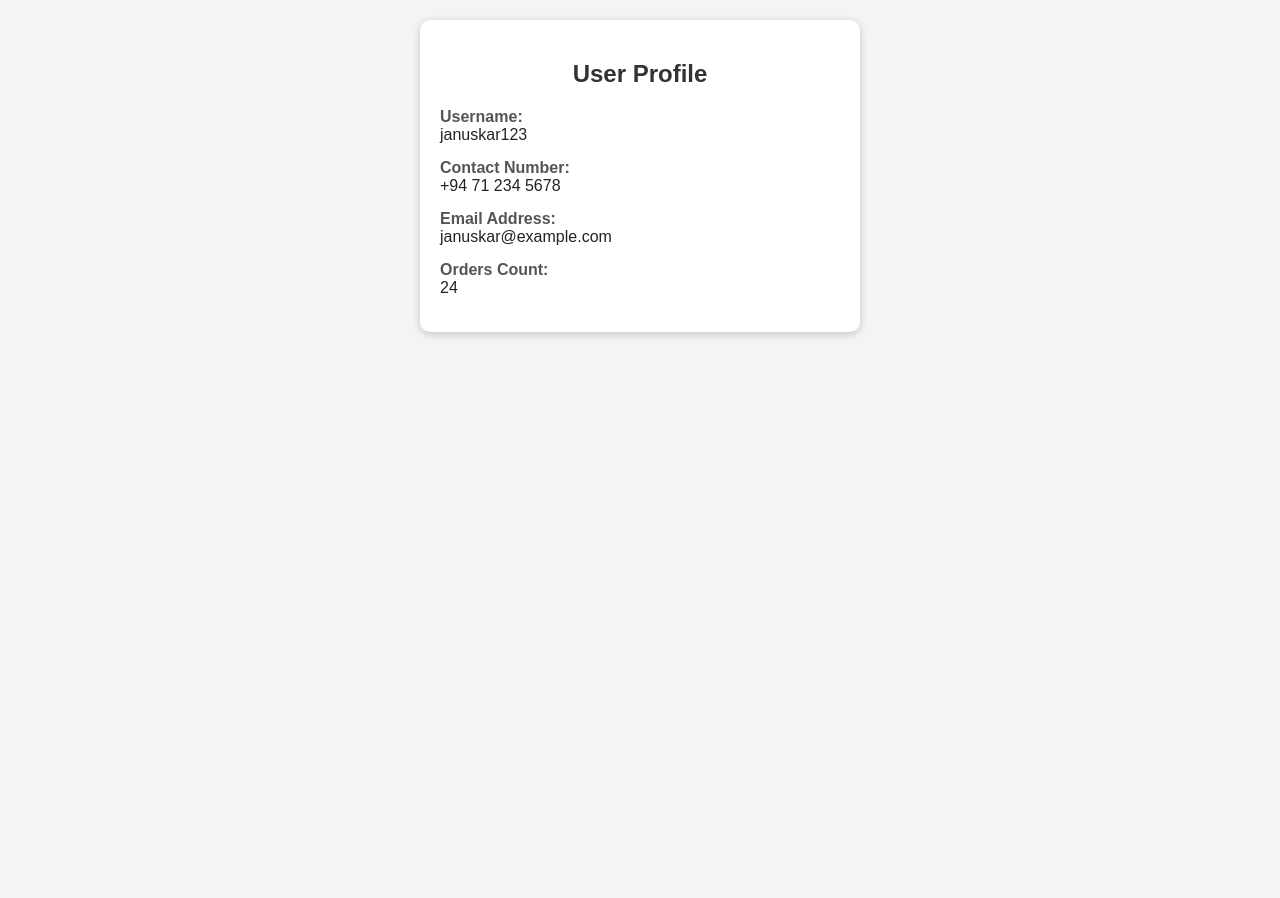
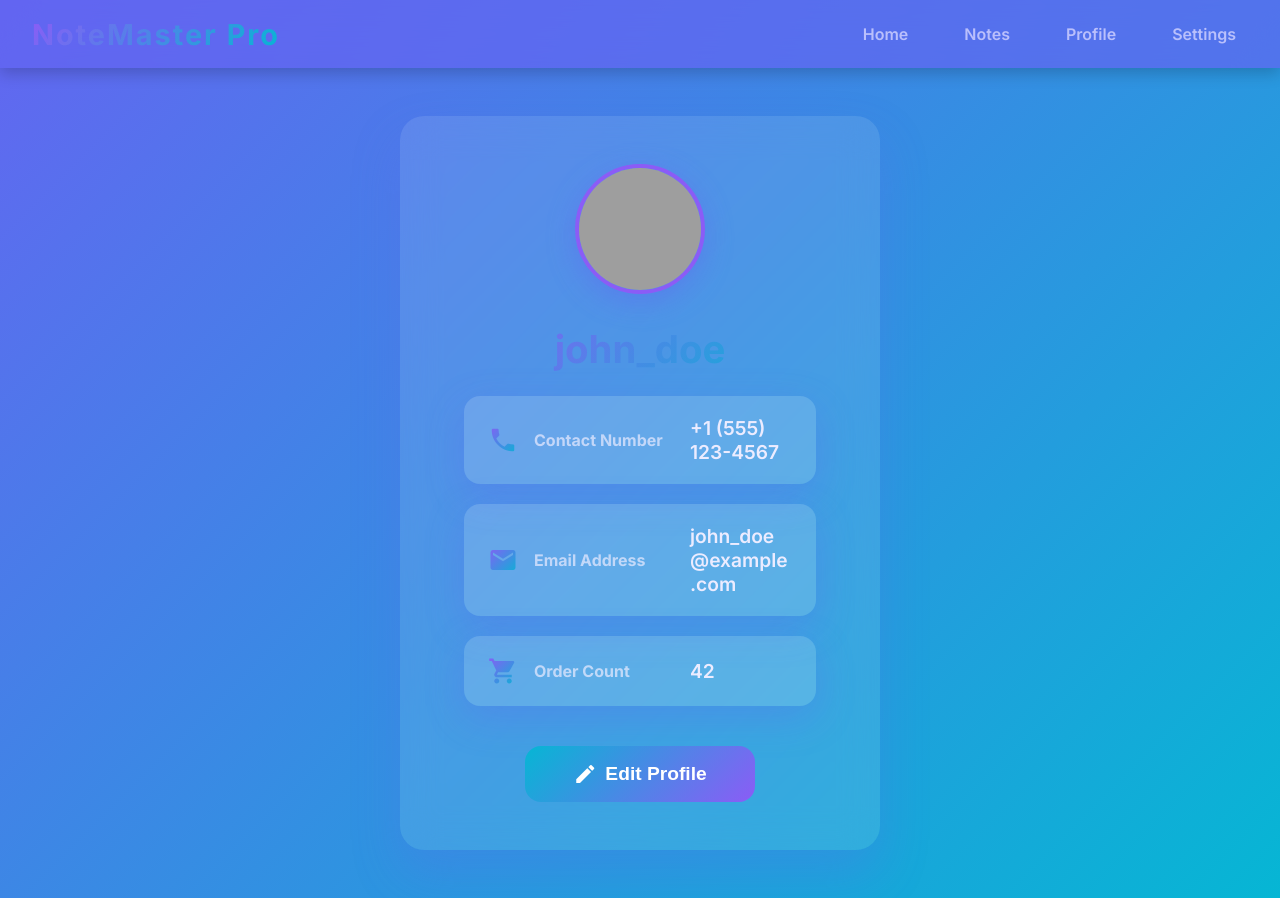
Before and after one commit to hansaPiyumal/CoCoTrade, a PHP site: page /profile.php in a window 1280 px wide. Before the commit the page ends 337 px from the top, so only its background shows below. Run offline with PHP 8.4, Linux system fonts and the light colour scheme; grey boxes are pictures that could not be loaded.

Commit message:
profile code update

```diff
--- a/profile.php
+++ b/profile.php
@@ -2,60 +2,278 @@
 <html lang="en">
 <head>
 <meta charset="UTF-8" />
-  <meta name="viewport" content="width=device-width, initial-scale=1.0" />
-  <title>Profile View</title>
+<meta name="viewport" content="width=device-width, initial-scale=1" />
+<title>User Profile Dashboard</title>
+<link
+  href="https://fonts.googleapis.com/css2?family=Inter:wght@400;600;700&family=Material+Icons"
+  rel="stylesheet"
+/>
 <style>
+  /* Reset and base */
+  *, *::before, *::after {
+    box-sizing: border-box;
+  }
   body {
-      font-family: Arial, sans-serif;
-      background-color: #f4f4f4;
     margin: 0;
-      padding: 20px;
+    font-family: 'Inter', system-ui, -apple-system, BlinkMacSystemFont, 'Segoe UI',
+      Roboto, Oxygen, Ubuntu, Cantarell, 'Open Sans', 'Helvetica Neue', sans-serif;
+    background: linear-gradient(135deg, #6366f1, #06b6d4);
+    color: #ececff;
+    min-height: 100vh;
+    display: flex;
+    flex-direction: column;
+  }
+
+  /* Header */
+  header {
+    backdrop-filter: blur(20px);
+    background: rgba(99, 102, 241, 0.7);
+    padding: 16px 32px;
+    display: flex;
+    justify-content: space-between;
+    align-items: center;
+    box-shadow: 0 5px 15px rgba(0 0 0 / 0.2);
+    position: sticky;
+    top: 0;
+    z-index: 100;
+  }
+  .logo {
+    font-weight: 800;
+    font-size: 1.8rem;
+    letter-spacing: 2px;
+    cursor: default;
+    background: linear-gradient(135deg, #8b5cf6, #06b6d4);
+    -webkit-background-clip: text;
+    -webkit-text-fill-color: transparent;
+    user-select: none;
+  }
+  nav {
+    display: flex;
+    gap: 32px;
+  }
+  nav a {
+    color: #d3d3ffcc;
+    font-weight: 600;
+    font-size: 1rem;
+    text-decoration: none;
+    padding: 8px 12px;
+    border-radius: 12px;
+    transition: background-color 0.3s ease, color 0.3s ease;
+  }
+  nav a:hover,
+  nav a:focus-visible {
+    background: #8b5cf6;
+    color: white;
+    outline-offset: 4px;
+    outline: 2px solid #8b5cf6;
+  }
+
+  /* Main container */
+  main {
+    flex-grow: 1;
+    display: flex;
+    justify-content: center;
+    align-items: center;
+    padding: 48px 24px;
+  }
+
+  /* Profile card */
+  .profile-card {
+    background: rgba(255 255 255 / 0.1);
+    border-radius: 24px;
+    backdrop-filter: blur(18px);
+    box-shadow: 0 24px 48px rgba(99, 102, 241, 0.25);
+    padding: 48px 64px;
+    max-width: 480px;
+    width: 100%;
+    text-align: center;
+    user-select: text;
+  }
+
+  /* Profile image */
+  .profile-avatar {
+    width: 130px;
+    height: 130px;
+    margin: 0 auto 32px;
+    border-radius: 50%;
+    overflow: hidden;
+    box-shadow: 0 8px 28px rgba(99, 102, 241, 0.45);
+    border: 4px solid #8b5cf6;
+  }
+  .profile-avatar img {
+    width: 100%;
+    height: 100%;
+    object-fit: cover;
+  }
+
+  /* Username */
+  .profile-username {
+    font-weight: 800;
+    font-size: 2.4rem;
+    margin-bottom: 24px;
+    background: linear-gradient(135deg, #8b5cf6, #06b6d4);
+    -webkit-background-clip: text;
+    -webkit-text-fill-color: transparent;
+  }
+
+  /* Info list */
+  .info-list {
+    display: flex;
+    flex-direction: column;
+    gap: 20px;
+    margin-bottom: 40px;
+  }
+  .info-item {
+    background: rgba(255 255 255 / 0.15);
+    border-radius: 16px;
+    padding: 20px 24px;
+    box-shadow: 0 12px 38px rgba(99, 102, 241, 0.3);
+    font-size: 1.2rem;
+    font-weight: 600;
+    color: #ececff;
+    display: flex;
+    align-items: center;
+    gap: 16px;
+  }
+  .info-item .material-icons {
+    font-size: 30px;
+    background: linear-gradient(135deg, #8b5cf6, #06b6d4);
+    -webkit-background-clip: text;
+    -webkit-text-fill-color: transparent;
+    user-select: none;
+    flex-shrink: 0;
+  }
+  .info-label {
+    flex: 0 0 140px;
+    text-align: left;
+    font-weight: 700;
+    font-size: 1rem;
+    opacity: 0.7;
+    user-select: none;
+  }
+  .info-value {
+    text-align: left;
+    flex-grow: 1;
+    word-break: break-word;
+  }
+
+  /* Edit profile button */
+  .btn-edit {
+    background: linear-gradient(135deg, #06b6d4, #8b5cf6);
+    border: none;
+    padding: 16px 48px;
+    border-radius: 16px;
+    font-size: 1.2rem;
+    font-weight: 700;
+    color: white;
+    cursor: pointer;
+    user-select: none;
+    transition: transform 0.25s ease, box-shadow 0.25s ease;
+    display: inline-flex;
+    align-items: center;
+    gap: 8px;
+    justify-content: center;
+  }
+  .btn-edit:hover,
+  .btn-edit:focus-visible {
+    outline-offset: 4px;
+    outline: 3px solid #8b5cf6;
+    transform: translateY(-3px) scale(1.05);
+    box-shadow: 0 10px 30px rgba(139, 92, 246, 0.4);
+  }
+  .btn-edit .material-icons {
+    font-size: 24px;
+  }
+
+  /* Responsive */
+  @media (max-width: 500px) {
+    main {
+      padding: 32px 16px;
     }
     .profile-card {
-      max-width: 400px;
-      margin: auto;
-      background: white;
-      padding: 20px;
-      border-radius: 10px;
-      box-shadow: 0 2px 8px rgba(0,0,0,0.2);
+      padding: 36px 24px;
+      max-width: 100%;
     }
-    .profile-card h2 {
+    .profile-username {
+      font-size: 1.8rem;
       margin-bottom: 20px;
-      text-align: center;
-      color: #333;
     }
-    .profile-item {
-      margin-bottom: 15px;
+    .info-item {
+      font-size: 1rem;
+      padding: 16px 18px;
+      gap: 12px;
     }
-    .profile-label {
-      font-weight: bold;
-      display: block;
-      color: #555;
+    .info-label {
+      flex: none;
+      width: auto;
+      font-size: 0.9rem;
     }
-    .profile-value {
-      color: #222;
+  }
+
+  /* Accessibility */
+  .sr-only {
+    position: absolute;
+    width: 1px;
+    height: 1px;
+    margin: -1px;
+    padding: 0;
+    border: 0;
+    overflow: hidden;
+    clip: rect(0 0 0 0);
+    clip-path: inset(100%);
+    white-space: nowrap;
   }
 </style>
 </head>
 <body>
-  <div class="profile-card">
-    <h2>User Profile</h2>
-    <div class="profile-item">
-      <span class="profile-label">Username:</span>
-      <span class="profile-value">januskar123</span>
+<header aria-label="Application header">
+  <div class="logo" tabindex="0">NoteMaster Pro</div>
+  <nav aria-label="Primary navigation">
+    <a href="#" tabindex="0">Home</a>
+    <a href="#" tabindex="0">Notes</a>
+    <a href="#" tabindex="0" aria-current="page">Profile</a>
+    <a href="#" tabindex="0">Settings</a>
+  </nav>
+</header>
+
+<main>
+  <article class="profile-card" role="main" aria-labelledby="profileTitle">
+    <h1 id="profileTitle" class="sr-only">User Profile Dashboard</h1>
+    <div class="profile-avatar" aria-label="User profile picture">
+      <img
+        src="https://storage.googleapis.com/workspace-0f70711f-8b4e-4d94-86f1-2a93ccde5887/image/3b0f54f0-7f74-44e2-9c8a-e6402b12f61e.png"
+        alt="Profile image showing a user avatar with abstract purple and blue background"
+        width="130"
+        height="130"
+        decoding="async"
+        loading="lazy"
+      />
     </div>
-    <div class="profile-item">
-      <span class="profile-label">Contact Number:</span>
-      <span class="profile-value">+94 71 234 5678</span>
+
+    <h2 class="profile-username" tabindex="0">john_doe</h2>
+
+    <section class="info-list" aria-label="User profile information">
+      <div class="info-item">
+        <span class="material-icons" aria-hidden="true" title="Contact phone number">phone</span>
+        <span class="info-label">Contact Number</span>
+        <span class="info-value" tabindex="0">+1 (555) 123-4567</span>
       </div>
-    <div class="profile-item">
-      <span class="profile-label">Email Address:</span>
-      <span class="profile-value">januskar@example.com</span>
+      <div class="info-item">
+        <span class="material-icons" aria-hidden="true" title="Email address">email</span>
+        <span class="info-label">Email Address</span>
+        <span class="info-value" tabindex="0">john_doe@example.com</span>
       </div>
-    <div class="profile-item">
-      <span class="profile-label">Orders Count:</span>
-      <span class="profile-value">24</span>
+      <div class="info-item">
+        <span class="material-icons" aria-hidden="true" title="Order count">shopping_cart</span>
+        <span class="info-label">Order Count</span>
+        <span class="info-value" tabindex="0">42</span>
       </div>
-  </div>
+    </section>
+
+    <button class="btn-edit" type="button" aria-label="Edit profile">
+      <span class="material-icons" aria-hidden="true">edit</span> Edit Profile
+    </button>
+  </article>
+</main>
 </body>
 </html>
```
Lines whose indentation alone changed are shown as unchanged.
